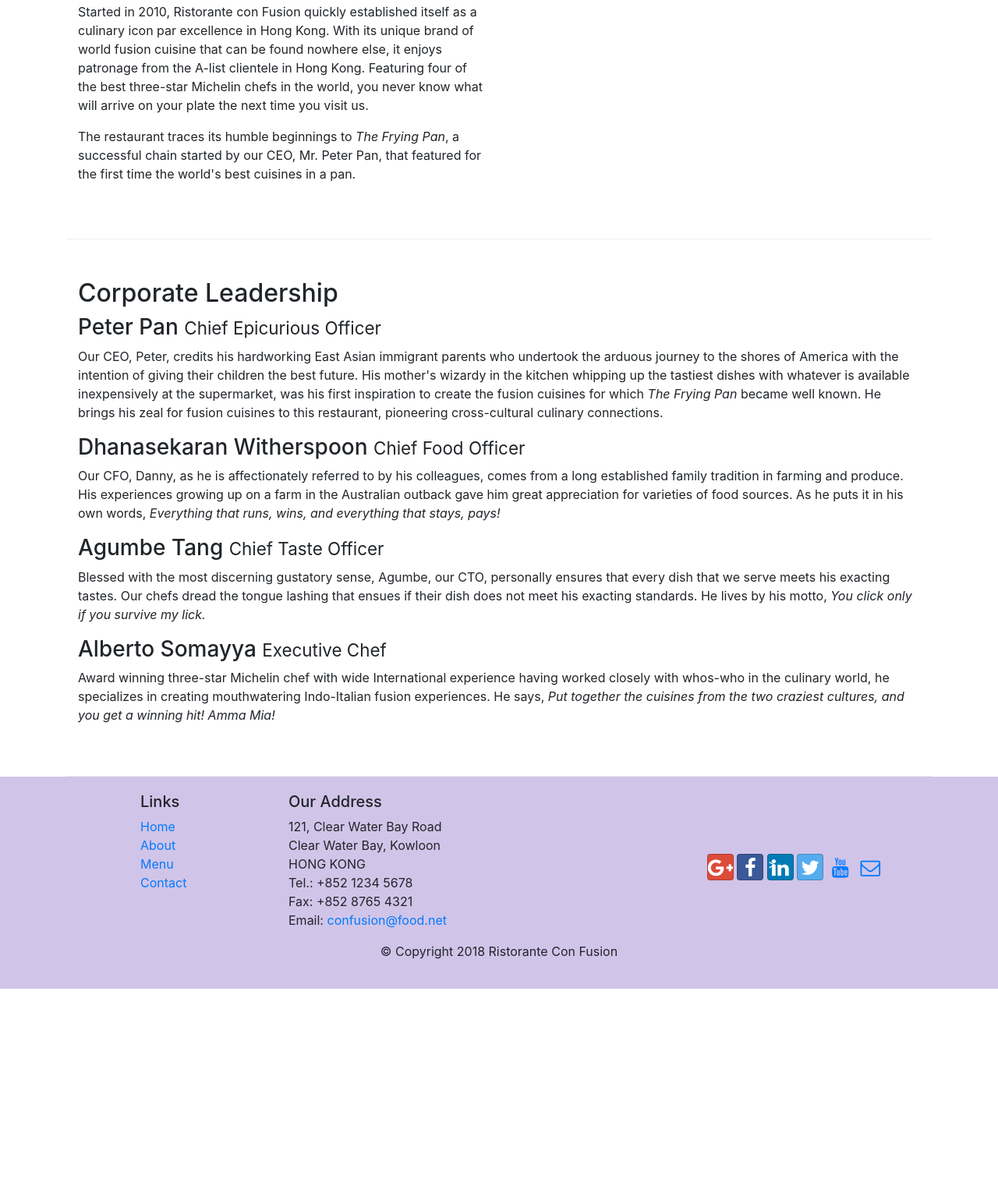
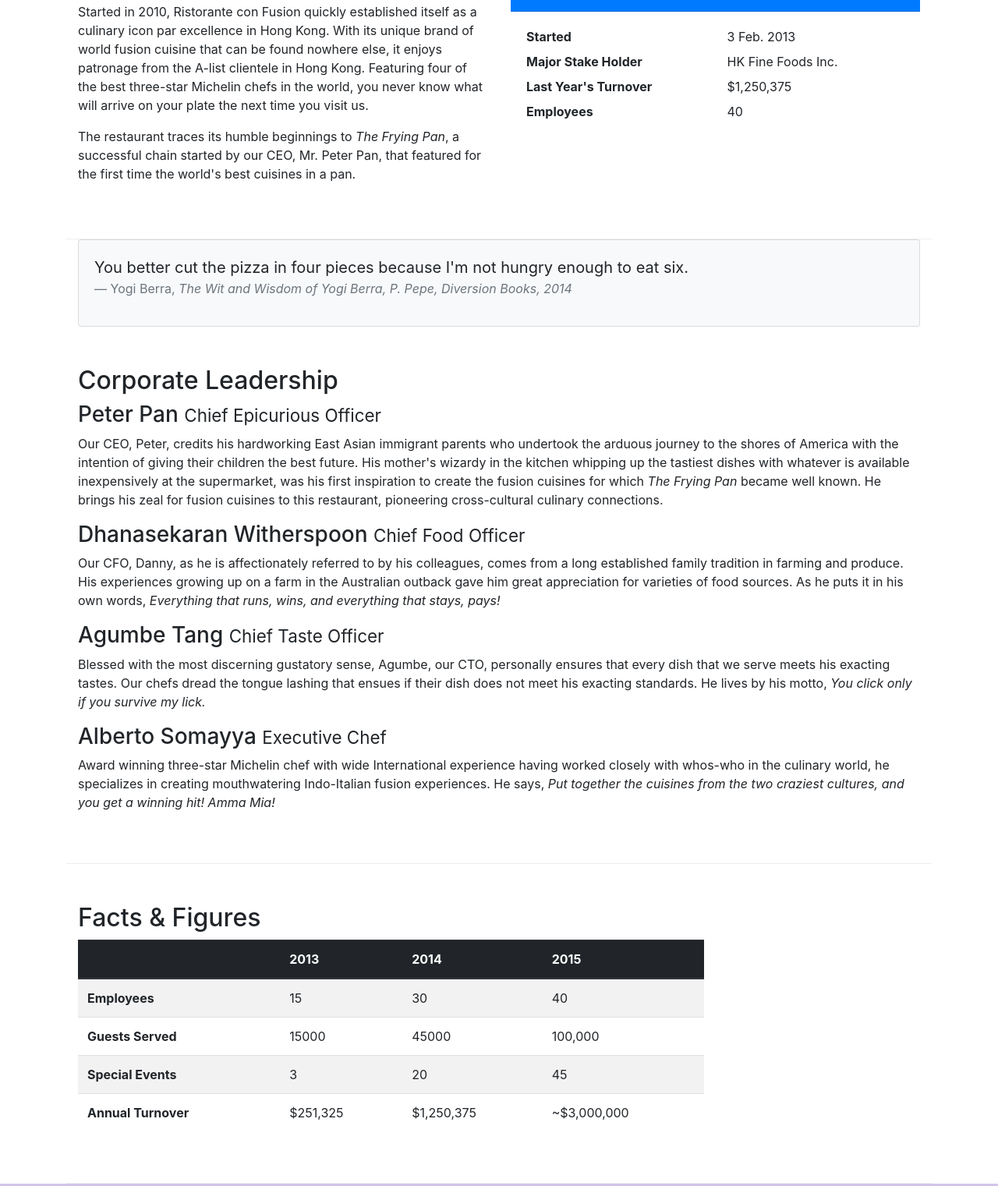
Before and after one commit to revoir/revoir.github.io, a website: page aboutus.html in a window 1280 px wide. Shown: the part 534-2055 px from the top of the page at 78% size. Before the commit the page ends 1852 px from the top, so only its background shows below. Drawn offline with nearby package versions, Linux system fonts and the light colour scheme.

Commit message:
Tables and Cards

```diff
--- a/aboutus.html
+++ b/aboutus.html
@@ -70,10 +70,35 @@
                 <p>Started in 2010, Ristorante con Fusion quickly established itself as a culinary icon par excellence in Hong Kong. With its unique brand of world fusion cuisine that can be found nowhere else, it enjoys patronage from the A-list clientele in Hong Kong.  Featuring four of the best three-star Michelin chefs in the world, you never know what will arrive on your plate the next time you visit us.</p>
                 <p>The restaurant traces its humble beginnings to <em>The Frying Pan</em>, a successful chain started by our CEO, Mr. Peter Pan, that featured for the first time the world's best cuisines in a pan.</p>
             </div>
-            <div>
+            <div class="col-sm">
+                <h3 class="card-header bg-primary text-white">Facts At a Glance</h3>
+                <div class="card-body">
+                    <dl class="row">
+                        <dt class="col-6">Started</dt>
+                        <dd class="col-6">3 Feb. 2013</dd>
+                        <dt class="col-6">Major Stake Holder</dt>
+                        <dd class="col-6">HK Fine Foods Inc.</dd>
+                        <dt class="col-6">Last Year's Turnover</dt>
+                        <dd class="col-6">$1,250,375</dd>
+                        <dt class="col-6">Employees</dt>
+                        <dd class="col-6">40</dd>
+                    </dl>
+                </div>
             </div>
         </div>
-
+        <div class="col-12">
+            <div class="card card-body bg-light">
+                <blockquote class="blockquote">
+                    <!--mb=margin bottom-->
+                    <p class="mb-0">You better cut the pizza in four pieces because
+                        I'm not hungry enough to eat six.</p>
+                    <footer class="blockquote-footer">Yogi Berra,
+                        <cite title="Source Title">The Wit and Wisdom of Yogi Berra,
+                        P. Pepe, Diversion Books, 2014</cite>
+                    </footer>
+                </blockquote>
+            </div>
+        </div>
 
         <div class="row row-content ">
             <div class="col">
@@ -88,7 +113,49 @@
                 <p class="d-none d-sm-block">Award winning three-star Michelin chef with wide International experience having worked closely with whos-who in the culinary world, he specializes in creating mouthwatering Indo-Italian fusion experiences. He says, <em>Put together the cuisines from the two craziest cultures, and you get a winning hit! Amma Mia!</em></p>
             </div>
        </div>
-
+       <div class="row row-content">
+           <div class="col-12 col-sm-9">
+               <h2>Facts &amp; Figures</h2>
+               <div class="table-responsive">
+                <table class="table table-striped">
+                    <thead class="thead-dark">
+                        <tr>
+                            <th>&nbsp;</th>
+                            <th>2013</th>
+                            <th>2014</th>
+                            <th>2015</th>
+                        </tr>
+                    </thead>
+                    <tbody>
+                        <tr>
+                            <th>Employees</th>
+                            <td>15</td>
+                            <td>30</td>
+                            <td>40</td>
+                        </tr>
+                        <tr>
+                            <th>Guests Served</th>
+                            <td>15000</td>
+                            <td>45000</td>
+                            <td>100,000</td>
+                        </tr>
+                        <tr>
+                            <th>Special Events</th>
+                            <td>3</td>
+                            <td>20</td>
+                            <td>45</td>
+                        </tr>
+                        <tr>
+                            <th>Annual Turnover</th>
+                            <td>$251,325</td>
+                            <td>$1,250,375</td>
+                            <td>~$3,000,000</td>
+                        </tr>
+                    </tbody>
+                </table>
+            </div>
+           </div>
+       </div>
     </div>
 
     <footer class="footer">
```
